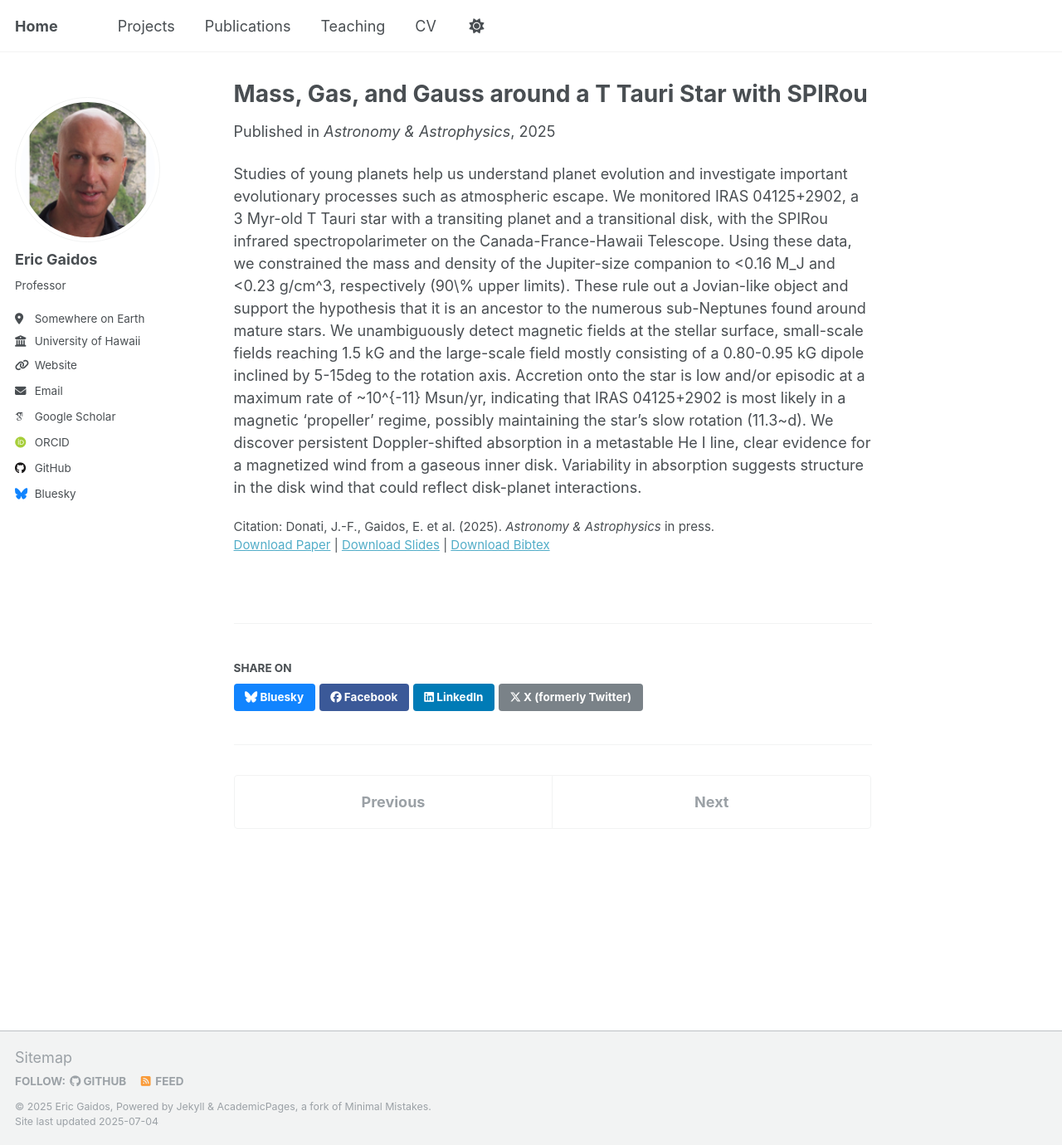
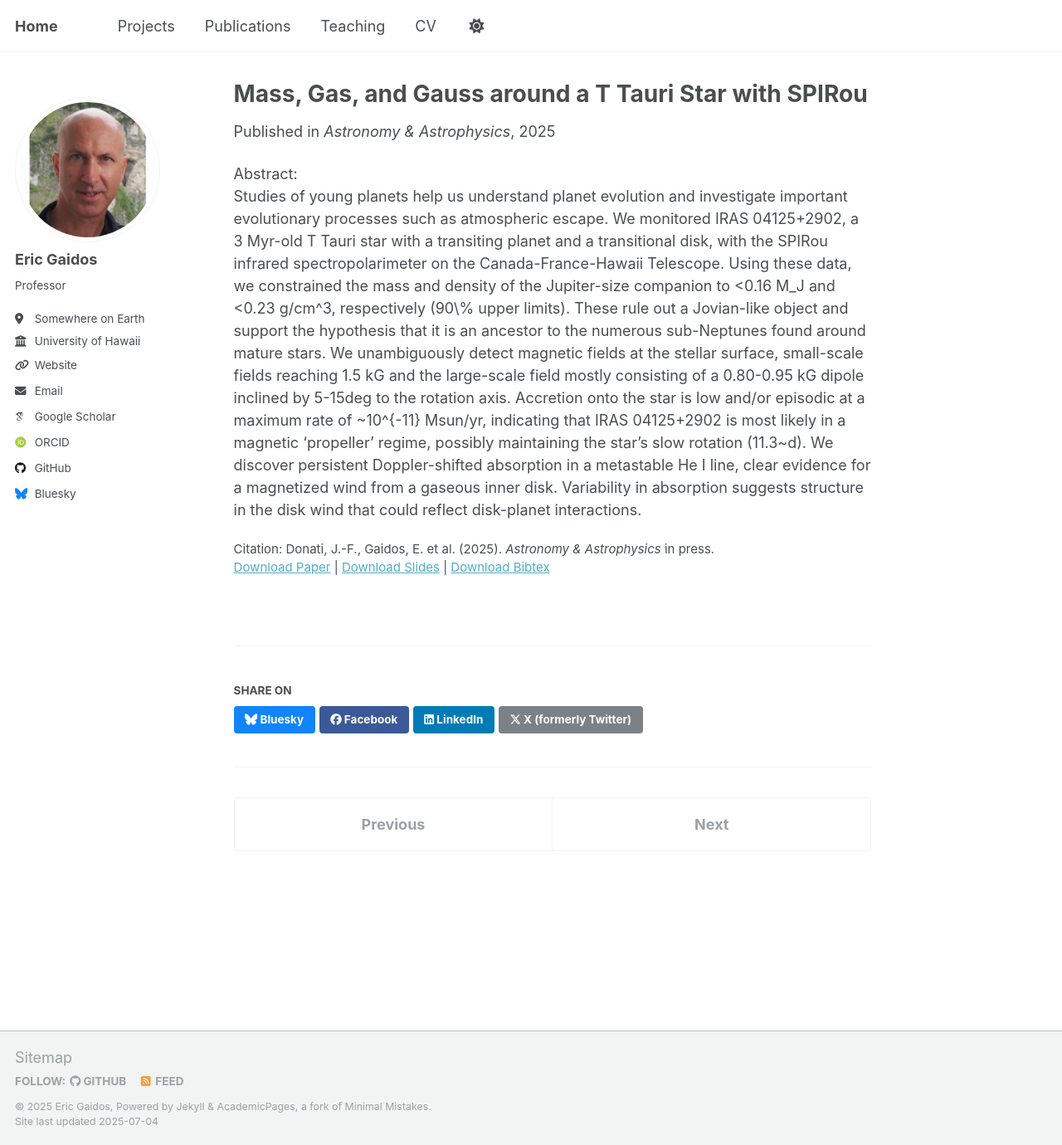
Before and after one commit to egaidos/egaidos.github.io, a Jekyll site: the page built from _publications/2009-10-01-paper-title-number-1.md, in a window 1280 px wide and 1380 px high. Shown: the whole window at 83% size. Built offline with Jekyll 4.4.1, drawn with Linux system fonts in a browser that asks for light colours; some web fonts are replaced.

Commit message:
Update 2009-10-01-paper-title-number-1.md

```diff
--- a/_publications/2009-10-01-paper-title-number-1.md
+++ b/_publications/2009-10-01-paper-title-number-1.md
@@ -11,4 +11,4 @@ paperurl: 'https://arxiv.org/pdf/2505.10564'
 bibtexurl: 'http://academicpages.github.io/files/bibtex1.bib'
 citation: 'Donati, J.-F., Gaidos, E. et al. (2025). <i>Astronomy & Astrophysics</i> in press.'
 ---
-Studies of young planets help us understand planet evolution and investigate important evolutionary processes such as atmospheric escape. We monitored IRAS 04125+2902, a 3 Myr-old T Tauri star with a transiting planet and a transitional disk, with the SPIRou infrared spectropolarimeter on the Canada-France-Hawaii Telescope. Using these data, we constrained the mass and density of the Jupiter-size companion to <0.16 M_J and <0.23 g/cm^3, respectively (90\% upper limits). These rule out a Jovian-like object and support the hypothesis that it is an ancestor to the numerous sub-Neptunes found around mature stars. We unambiguously detect magnetic fields at the stellar surface, small-scale fields reaching 1.5 kG and the large-scale field mostly consisting of a 0.80-0.95 kG dipole inclined by 5-15deg to the rotation axis. Accretion onto the star is low and/or episodic at a maximum rate of ~10^{-11} Msun/yr, indicating that IRAS 04125+2902 is most likely in a magnetic 'propeller' regime, possibly maintaining the star's slow rotation (11.3~d). We discover persistent Doppler-shifted absorption in a metastable He I line, clear evidence for a magnetized wind from a gaseous inner disk. Variability in absorption suggests structure in the disk wind that could reflect disk-planet interactions.
+<bf>Abstract:</bf> Studies of young planets help us understand planet evolution and investigate important evolutionary processes such as atmospheric escape. We monitored IRAS 04125+2902, a 3 Myr-old T Tauri star with a transiting planet and a transitional disk, with the SPIRou infrared spectropolarimeter on the Canada-France-Hawaii Telescope. Using these data, we constrained the mass and density of the Jupiter-size companion to <0.16 M_J and <0.23 g/cm^3, respectively (90\% upper limits). These rule out a Jovian-like object and support the hypothesis that it is an ancestor to the numerous sub-Neptunes found around mature stars. We unambiguously detect magnetic fields at the stellar surface, small-scale fields reaching 1.5 kG and the large-scale field mostly consisting of a 0.80-0.95 kG dipole inclined by 5-15deg to the rotation axis. Accretion onto the star is low and/or episodic at a maximum rate of ~10^{-11} Msun/yr, indicating that IRAS 04125+2902 is most likely in a magnetic 'propeller' regime, possibly maintaining the star's slow rotation (11.3~d). We discover persistent Doppler-shifted absorption in a metastable He I line, clear evidence for a magnetized wind from a gaseous inner disk. Variability in absorption suggests structure in the disk wind that could reflect disk-planet interactions.
```
